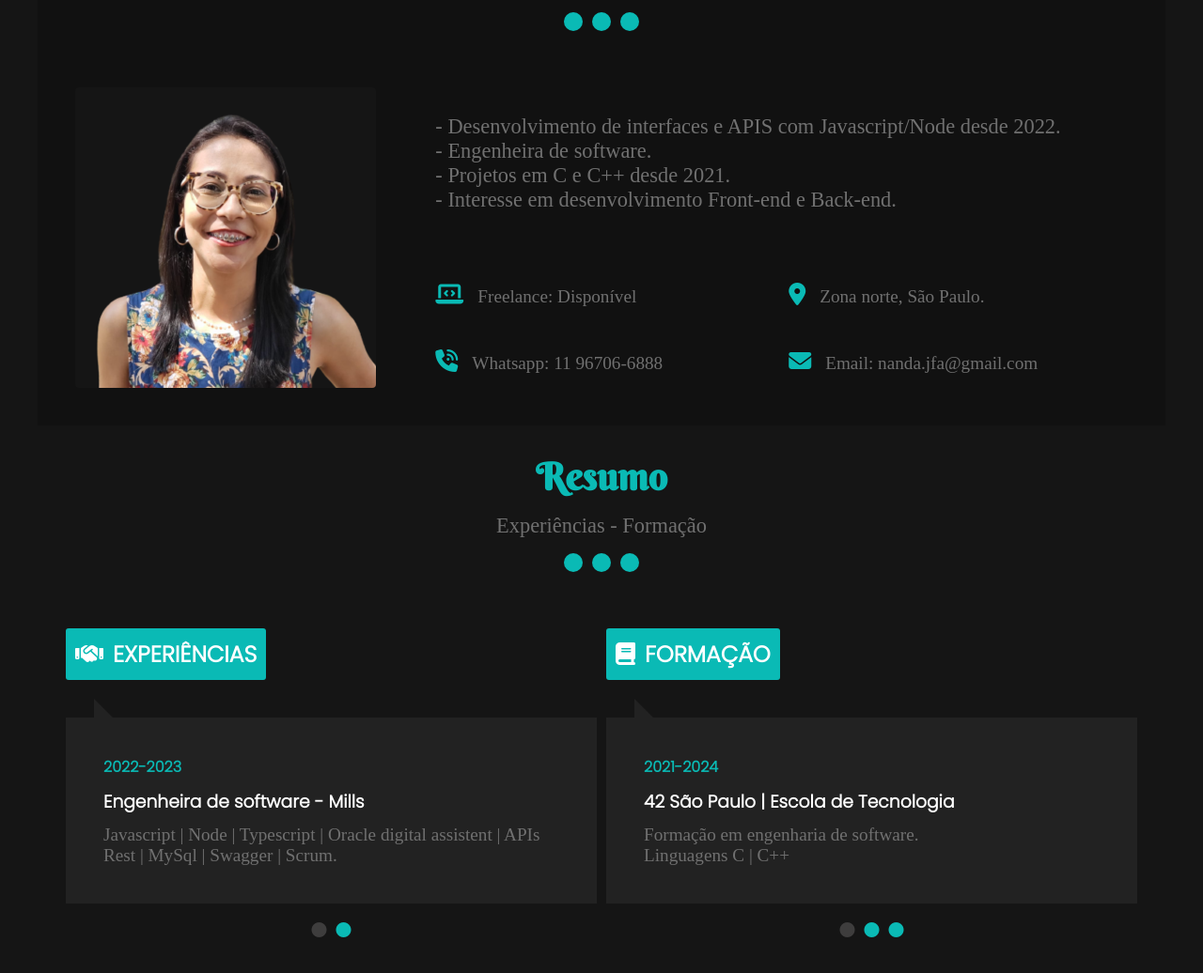
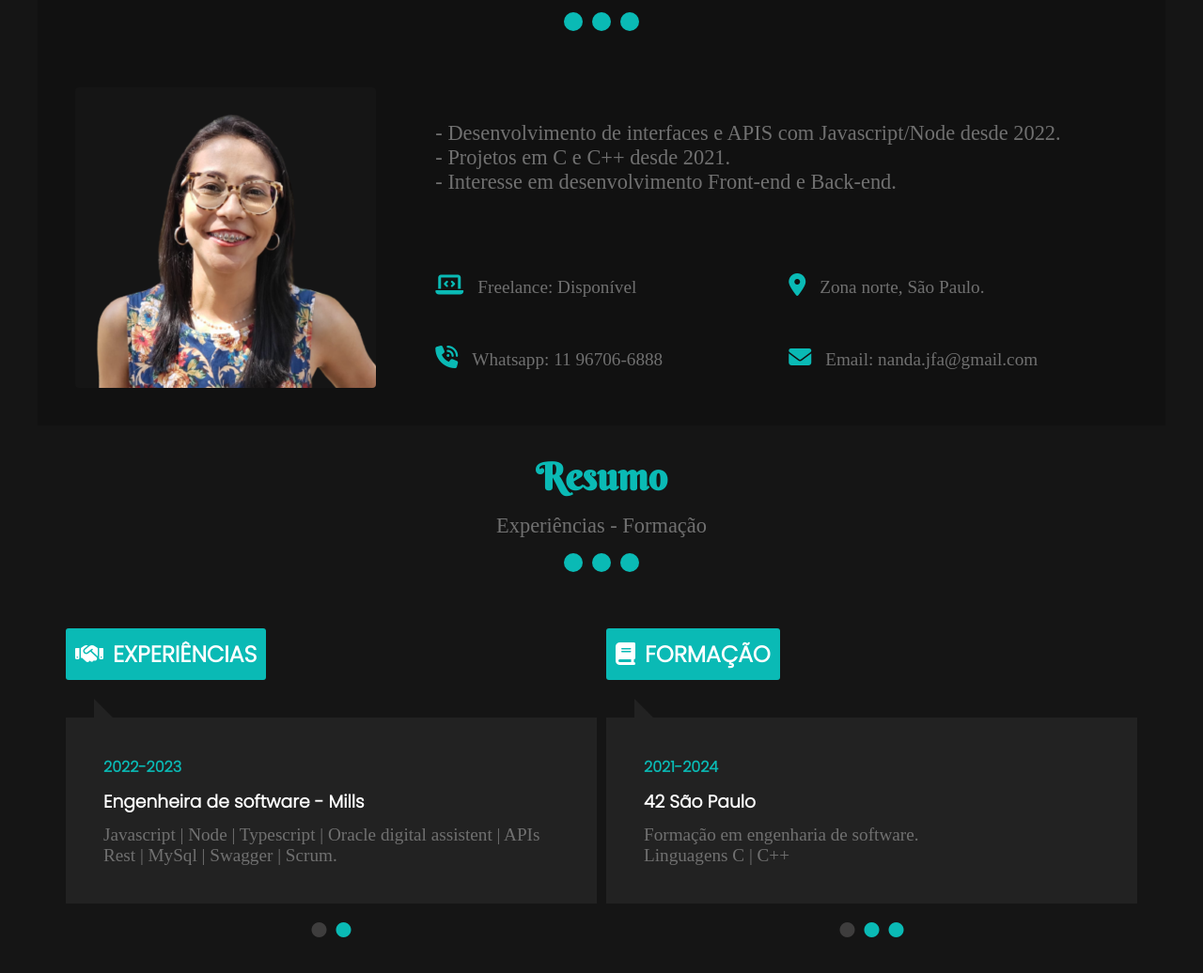
Before and after one commit to nandajfa/portifolio, a plain HTML site: page index.html in a window 1280 px wide. Shown: the part 788-1824 px from the top of the page at 94% size. Drawn offline with Linux system fonts and the light colour scheme.

Commit message:
update about

```diff
--- a/index.html
+++ b/index.html
@@ -51,7 +51,6 @@
 				<div class="sobre_texto">
 
 					<p>- Desenvolvimento de interfaces e APIS com Javascript/Node desde 2022. <br>
-						- Engenheira de software.<br>
 						- Projetos em C e C++ desde 2021. <br>
 						- Interesse em desenvolvimento Front-end e Back-end. <br>
 					</p>
@@ -102,7 +101,7 @@
 			<div class="educacao-conteudo">
 				<div>
 					<span>2021-2024</span>
-					<h3>42 São Paulo | Escola de Tecnologia</h3>
+					<h3>42 São Paulo</h3>
 					<p>Formação em engenharia de software. <br>
 						Linguagens C | C++
 					</p>
```
